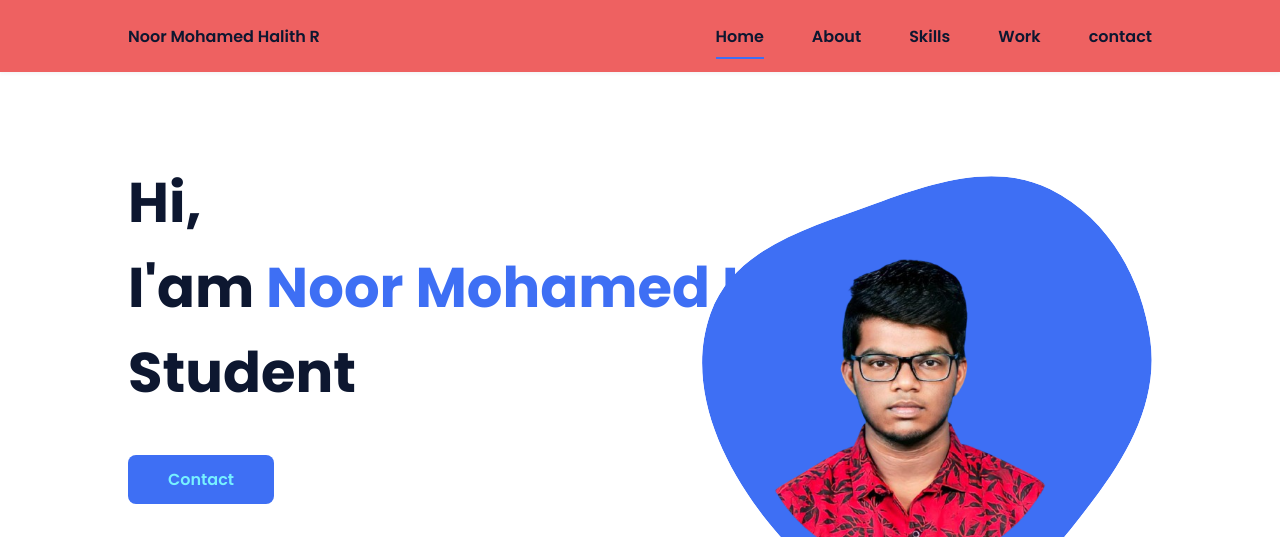
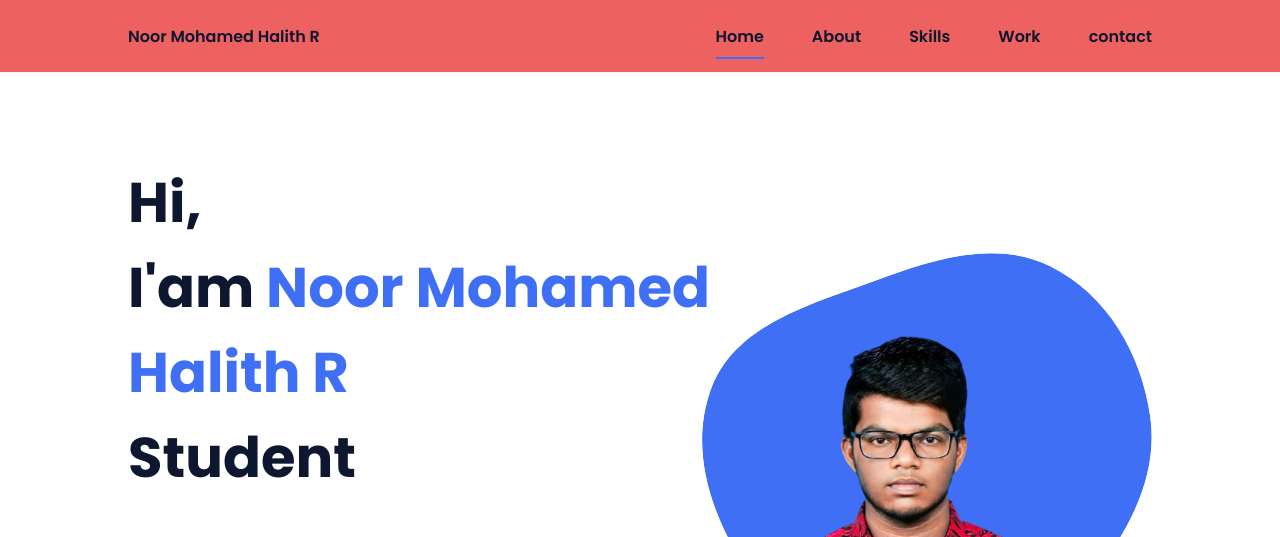
Before and after one commit to NoorMohamedHalith/portfolio, a plain HTML site: page index.html in a window 1280 px wide. Shown: the top 537 px of the page. Drawn offline with nearby package versions, Linux system fonts and the light colour scheme.

Commit message:
index.html

```diff
--- a/index.html
+++ b/index.html
@@ -41,7 +41,7 @@
             <!--===== HOME =====-->
             <section class="home bd-grid" id="home">
                 <div class="home__data">
-                    <h2 class="home__title">Hi,<br>I'am <span class="home__title-color">Noor Mohamed Halith R</span><br> Student</h2>
+                    <h2 class="home__title">Hi,<br>I'am <span class="home__title-color">Noor Mohamed <br> Halith R</span><br> Student</h2>
 
                     <a href="#" class="button">Contact</a>
                 </div>
```
